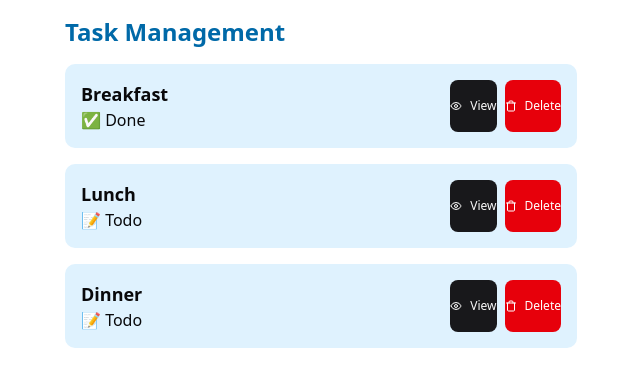
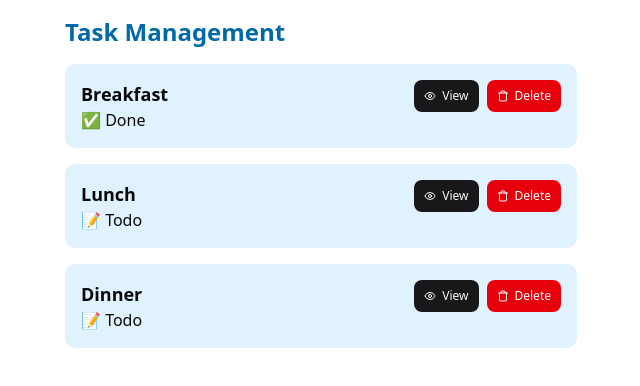
Before and after one commit to Theofilush/task-management, a React (Vite) app: page / in a window 1280 px wide. Shown: the top 386 px of the page, without its empty margins (319-959 px from the left). Built offline with nearby package versions, Linux system fonts and the light colour scheme.

Commit message:
feat: fix size button

```diff
--- a/src/modules/task/tasks.tsx
+++ b/src/modules/task/tasks.tsx
@@ -50,11 +50,11 @@ export function TaskItem({
         <p>{task.isDone ? "✅ Done" : "📝 Todo"}</p>
       </div>
       <div className="flex gap-2">
-        <Button size="xs">
+        <Button size="sm">
           <EyeIcon className="size-3" />
           <span className="text-xs">View</span>
         </Button>
-        <Button variant="destructive" size="xs" onClick={handleDelete}>
+        <Button variant="destructive" size="sm" onClick={handleDelete}>
           <TrashIcon className="size-3" />
           <span className="text-xs">Delete</span>
         </Button>
```
